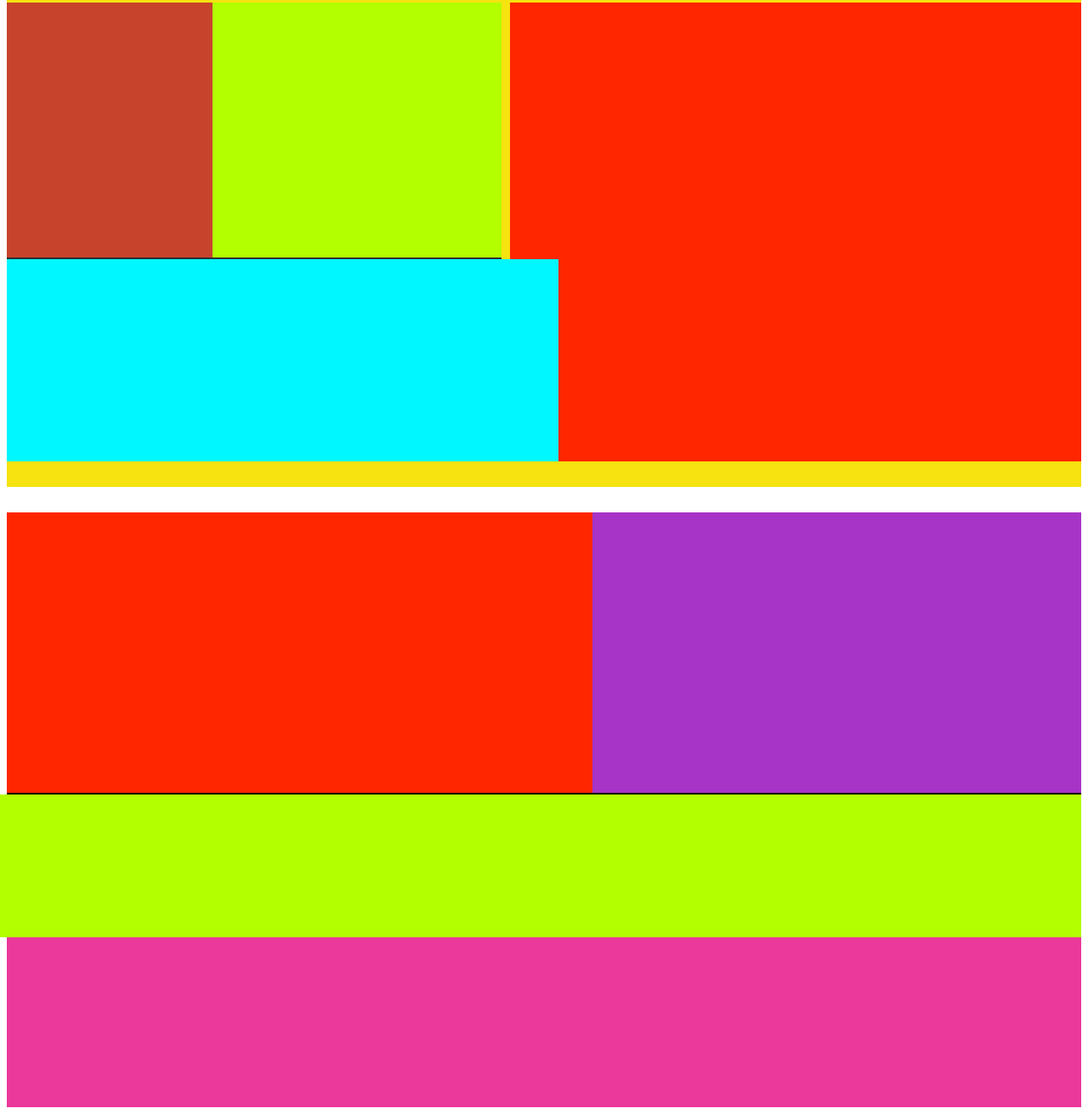
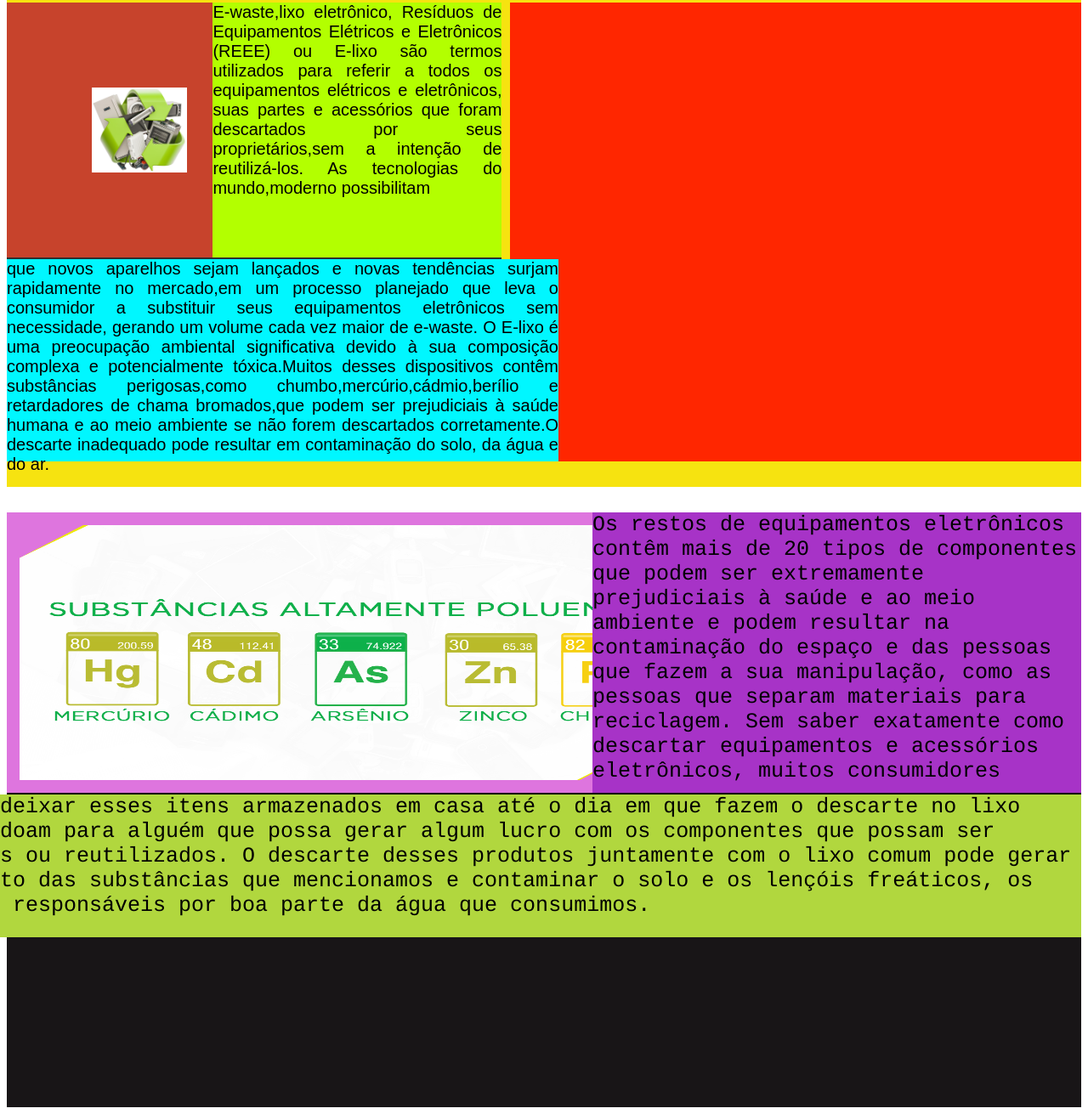
Before and after one commit to 377jacoo/projeto1, a plain HTML site: page teste.html in a window 1280 px wide. Shown: the part 235-1546 px from the top of the page at 85% size. Drawn offline with Linux system fonts and the light colour scheme.

Commit message:
Add files via upload

```diff
--- a/teste.html
+++ b/teste.html
@@ -15,7 +15,7 @@
         }
         body
         {
-            font-family: Arial, Helvetica, sans-serif;
+            font-family:courier,arial,helvetica;
             font-size: 25px;
         }
         #cabecalho
@@ -78,8 +78,17 @@
             top: 0px;
             right: 0px;
             font-family: Arial, Helvetica, sans-serif;
-            font-size: 25px;
 
+        }
+        .h20
+        {
+            padding: 0px;
+            display: flex;
+            flex-direction:column;
+            position:absolute;
+            top: 0px;
+            right: 0px;
+            font-size: 20px;
         }
         .h3
         {
@@ -94,6 +103,16 @@
             left: 0px;
             font-family: Arial, Helvetica, sans-serif;
             font-size: 25px;
+        }
+        .h30
+        {
+            padding: 0px;
+            display: flex;
+            flex-direction:row;
+            position:absolute;
+            top: 0px;
+            right: 0px;
+            font-size: 20px;
         }
        .jogo /*cor vermelho*/
        {
@@ -117,7 +136,7 @@
             width: 800px;
             height: 300px;
             flex-direction: column;
-            background-color:rgb(255, 38, 0);
+            background-color:rgb(222, 117, 222);
             padding: 15px;
             display: flex;
             justify-content: space-around;
@@ -127,7 +146,7 @@
         {
             width: 1407px;
             height: 168px;
-            background-color:rgb(179, 255, 0);
+            background-color:rgb(177, 215, 62);
             padding: 0px;
             display: flex;
             flex-direction:row;
@@ -153,24 +172,16 @@
         .rosa
         {
             height:200px;
-            background-color:rgb(235, 57, 155);
+            background-color:rgb(24, 21, 23);
         }
-        /*DIV LIXO
-        <img src="lixo-eletronico.png" width="1410px" height="510px">
-        */
+        .r1
+        {
 
-        /*DIV ELIXO
-        <img src="E-lixo.png" width="700px" height="450px">
-        */
+        }
 
-        /*DIV JOGO */
+        /*<img src="TOXINAS.png" width="800px" height="300px"> --- BOTÃO CLICK*/
 
-        /*DIV TOXINA
-        <img src="TOXINAS.png" width="700px" height="450px">
-        Os restos de equipamentos eletrônicos contêm mais de 20 tipos de componentes que podem ser extremamente prejudiciais à saúde e ao meio ambiente e podem resultar na contaminação do espaço e das pessoas que fazem a sua manipulação, como as pessoas que separam materiais para reciclagem.
-        Sem saber exatamente como descartar equipamentos e acessórios eletrônicos, muitos consumidores tendem a deixar esses itens armazenados em casa até o dia em que fazem o descarte no lixo comum ou doam para alguém que possa gerar algum lucro com os componentes que possam ser revendidos ou reutilizados.
-        O descarte desses produtos juntamente com o lixo comum pode gerar o vazamento das substâncias que mencionamos e contaminar o solo e os lençóis freáticos, os quais são responsáveis por boa parte da água que consumimos.
-        */
+        /*https://www.ecycle.com.br/e-waste/*/
 
         /*DIV ROSA
         Consequências e Possíveis Soluções
@@ -188,21 +199,44 @@
 
     <div class="amarelo">
         <div class="elixo">
-            <div class="h1"></div>
-            <div class="h2"></div>
-            <div class="h3"></div>
+            <div class="h1">
+                <img src="E-lixoo.png">
+            </div>
+            <div class="h2">
+                <div class="h20">
+                    E-waste,lixo eletrônico, Resíduos de Equipamentos Elétricos e Eletrônicos (REEE) ou E-lixo são termos utilizados para referir a todos os equipamentos elétricos e eletrônicos, suas partes e acessórios que foram descartados por seus proprietários,sem a intenção de reutilizá-los. As tecnologias do mundo,moderno possibilitam
+
+                </div>
+
+
+            </div>
+            <div class="h3">
+                <div class="h30">
+                    que novos aparelhos sejam lançados e novas tendências surjam rapidamente no mercado,em um processo planejado que leva o consumidor a substituir seus equipamentos eletrônicos sem necessidade, gerando um volume cada vez maior de e-waste.
+                    O E-lixo é uma preocupação ambiental significativa devido à sua composição complexa e potencialmente tóxica.Muitos desses dispositivos contêm substâncias perigosas,como chumbo,mercúrio,cádmio,berílio e retardadores de chama bromados,que podem ser prejudiciais à saúde humana e ao meio ambiente se não forem descartados corretamente.O descarte inadequado pode resultar em contaminação do solo, da água e do ar.
+                </div>
+
+            </div>
         </div>
         <div class="jogo">
 
         </div>
     </div>
     <div class="azul">
-        <div class="t1"></div>
-        <div class="t2"></div>
-        <div class="t3"></div>
+        <div class="t1">
+            <img src="TOXINAS.png" width="800px" height="300px">
+        </div>
+        <div class="t2">
+            tendem a deixar esses itens armazenados em casa até o dia em que fazem o descarte no lixo comum ou doam para alguém que possa gerar algum lucro com os componentes que possam ser revendidos ou reutilizados.
+        O descarte desses produtos juntamente com o lixo comum pode gerar o vazamento das substâncias que mencionamos e contaminar o solo e os lençóis freáticos, os quais são responsáveis por boa parte da água que consumimos.
+        </div>
+        <div class="t3">
+            Os restos de equipamentos eletrônicos contêm mais de 20 tipos de componentes que podem ser extremamente prejudiciais à saúde e ao meio ambiente e podem resultar na contaminação do espaço e das pessoas que fazem a sua manipulação, como as pessoas que separam materiais para reciclagem.
+        Sem saber exatamente como descartar equipamentos e acessórios eletrônicos, muitos consumidores
+        </div>
     </div>
     <div class="rosa">
-        <div class="imagem2"></div>
+        <div class="r1"></div>
         <div class="texto4"></div>
     </div>
 </html
```
